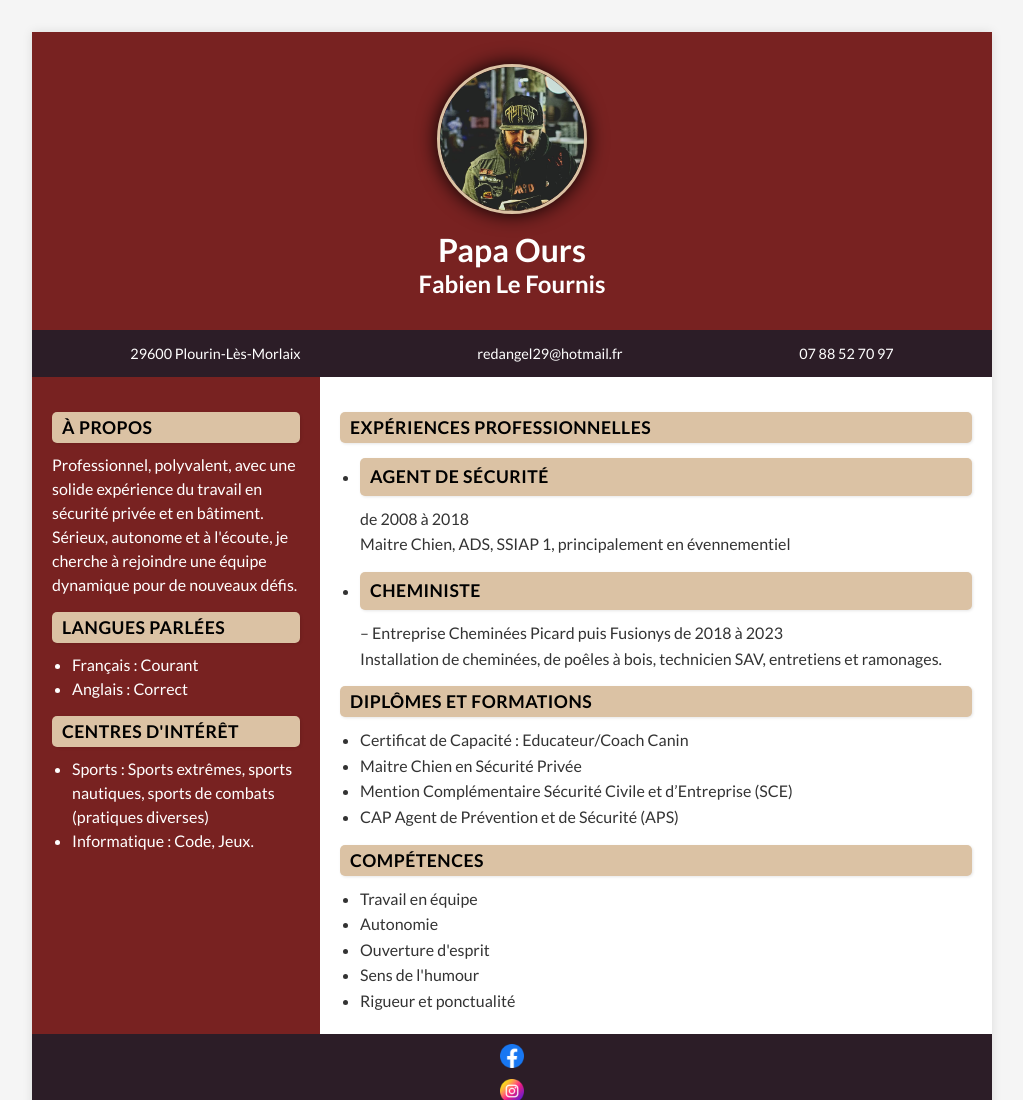
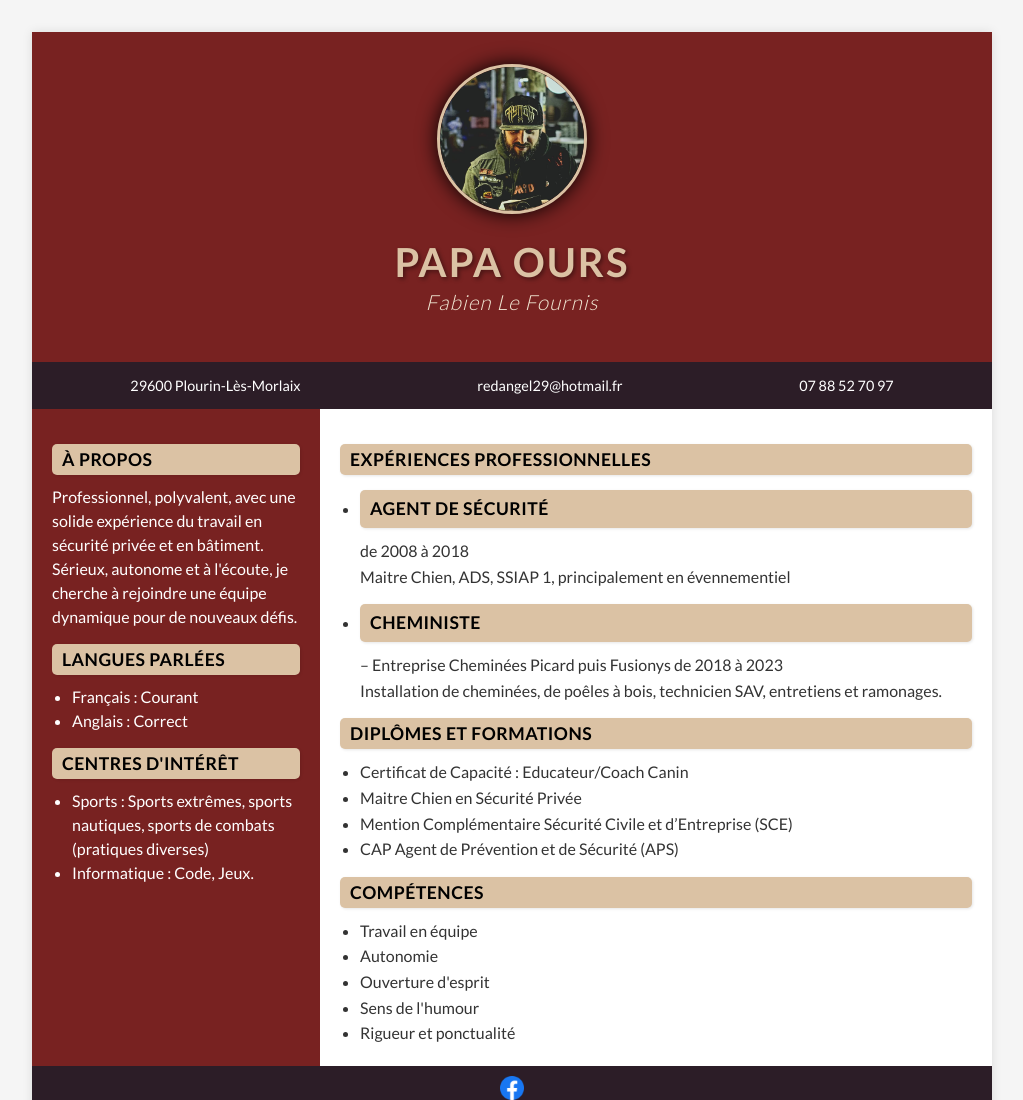
Before and after one commit to PapaOursBzH/papaoursbzh.github.io, a plain HTML site: page index.html in a window 1280 px wide. Shown: the top 1100 px of the page, without its empty margins (128-1151 px from the left). Drawn offline with Linux system fonts and the light colour scheme.

Commit message:
modification visuel du titre

```diff
--- a/style.css
+++ b/style.css
@@ -167,3 +167,23 @@
       transform: translateY(0);
     }
   }
+
+/* TITRES HEADER */
+header h1 {
+  font-size: 2.5rem;
+  text-transform: uppercase;
+  letter-spacing: 2px;
+  margin: 0.5rem 0 0.2rem;
+  font-weight: 700;
+  color: #dbc2a4;
+  text-shadow: 2px 2px 4px rgba(0,0,0,0.4);
+}
+
+header h2 {
+  font-size: 1.3rem;
+  font-weight: 300;
+  color: #f0e6d2;
+  letter-spacing: 1px;
+  margin-bottom: 1rem;
+  font-style: italic;
+}
```
